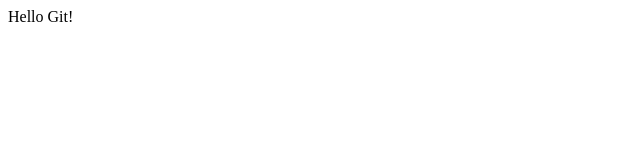
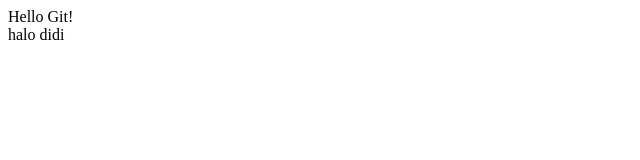
Before and after one commit to karo0420/branches, a plain HTML site: page index.html in a window 1280 px wide. Shown: the full height of the page, 0-640 px from the left. Drawn offline with Linux system fonts and the light colour scheme.

Commit message:
change index

```diff
--- a/index.html
+++ b/index.html
@@ -7,5 +7,6 @@
 </head>
 <body>
   Hello Git!
+  <div>halo didi</div>
 </body>
 </html>
```
